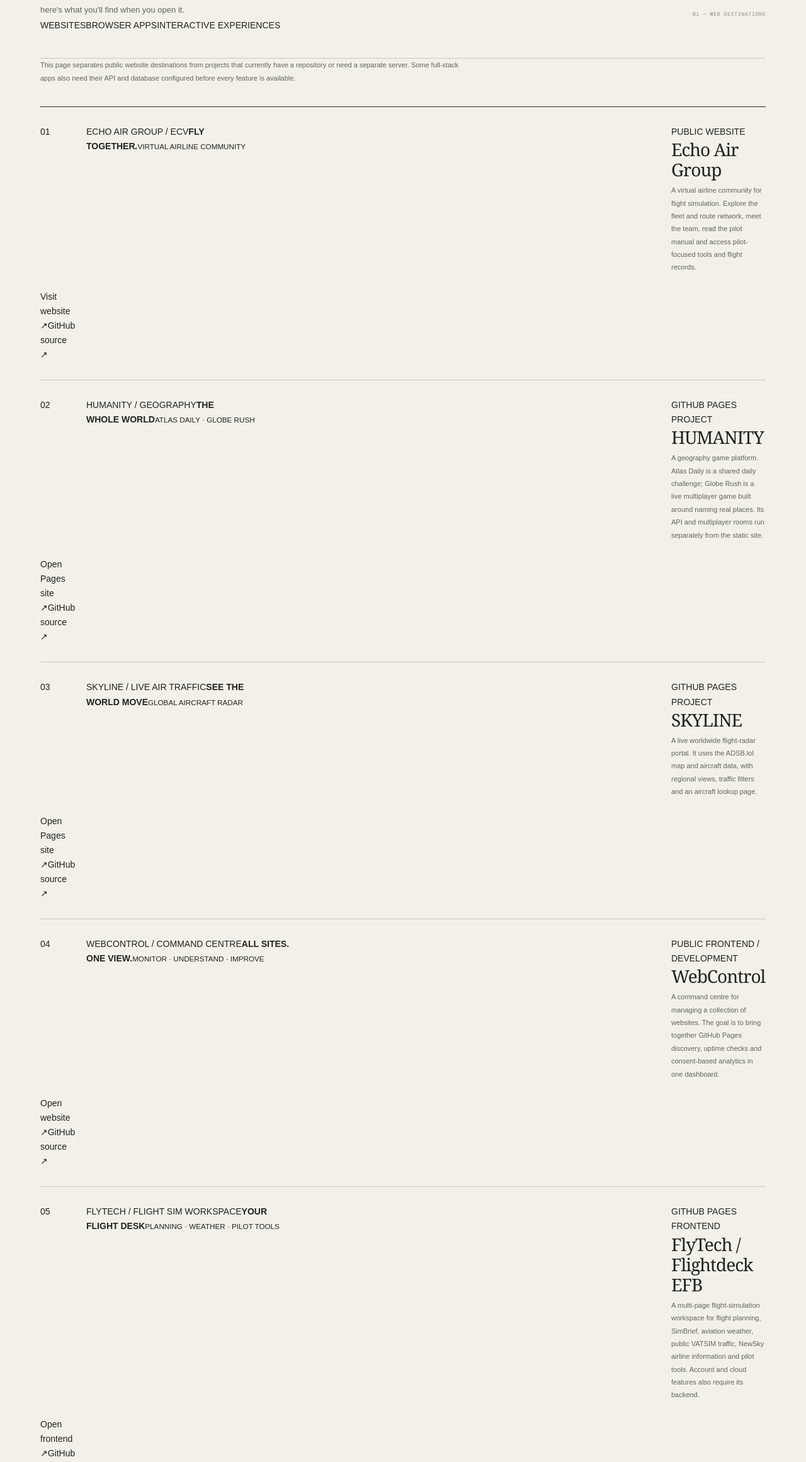
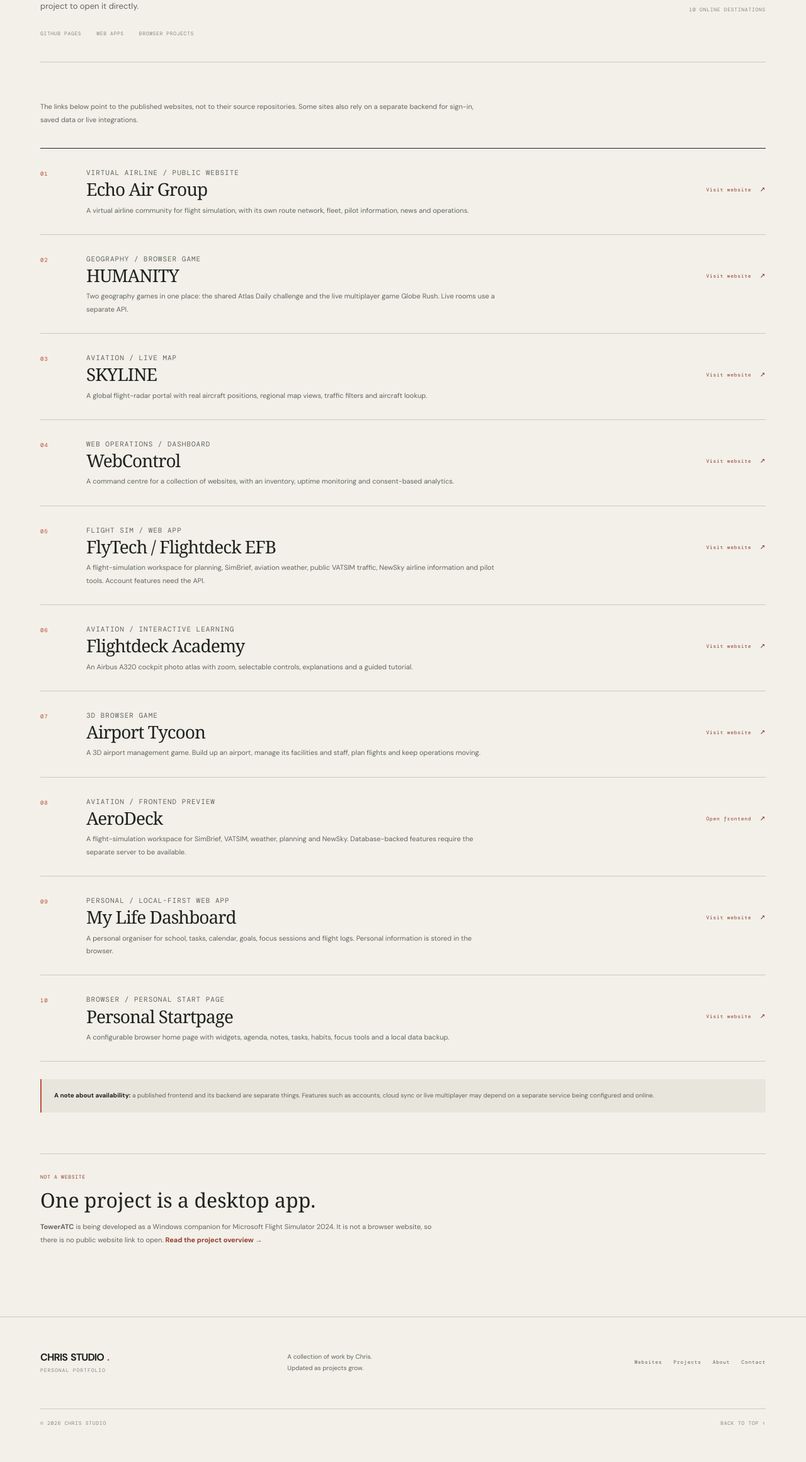
Before and after one commit to echoairgroup/CHRIS-STUDIO, a plain HTML site: page websites.html in a window 1280 px wide. Shown: the part 478-2800 px from the top of the page at 63% size. After the commit the page ends 2762 px from the top, so only its background shows below. Drawn offline with nearby package versions, Linux system fonts and the light colour scheme.

Commit message:
Replace repository links with published project websites

```diff
--- a/websites.html
+++ b/websites.html
@@ -1,102 +1,52 @@
 <!doctype html>
 <html lang="en">
 <head>
-  <meta charset="utf-8"><meta name="viewport" content="width=device-width, initial-scale=1">
-  <meta name="theme-color" content="#080b0d">
-  <title>Websites — Chris Studio</title>
-  <meta name="description" content="A directory of websites and browser experiences built by Chris, with an explanation of each project.">
-  <link rel="icon" href="assets/favicon.svg" type="image/svg+xml">
-  <link rel="preconnect" href="https://fonts.googleapis.com"><link rel="preconnect" href="https://fonts.gstatic.com" crossorigin>
-  <link href="https://fonts.googleapis.com/css2?family=DM+Mono:wght@400;500&family=Manrope:wght@400;500;600;700;800&family=Space+Grotesk:wght@400;500;600;700&display=swap" rel="stylesheet">
-  <link rel="stylesheet" href="styles.css">
-  <meta property="og:type" content="website"><meta property="og:title" content="Websites — Chris Studio">
-  <meta property="og:description" content="The websites and browser experiences behind Chris Studio.">
-  <meta property="og:image" content="https://echoairgroup.github.io/CHRIS-STUDIO/assets/social-card.svg">
+<meta charset="utf-8"><meta name="viewport" content="width=device-width, initial-scale=1"><meta name="theme-color" content="#f2f0e9">
+<title>Websites — Chris Studio</title><meta name="description" content="The published websites and browser projects made by Chris.">
+<link rel="icon" href="assets/favicon.svg" type="image/svg+xml"><link rel="preconnect" href="https://fonts.googleapis.com"><link rel="preconnect" href="https://fonts.gstatic.com" crossorigin>
+<link href="https://fonts.googleapis.com/css2?family=DM+Sans:wght@400;500;600;700&family=DM+Mono:wght@400;500&display=swap" rel="stylesheet"><link rel="stylesheet" href="styles.css">
+<meta property="og:type" content="website"><meta property="og:title" content="Websites — Chris Studio"><meta property="og:description" content="A directory of published websites by Chris."><meta property="og:image" content="https://echoairgroup.github.io/CHRIS-STUDIO/assets/social-card.svg">
 </head>
 <body data-page="websites">
-  <a class="skip-link" href="#main">Skip to content</a><div class="ambient ambient-one"></div><div class="ambient ambient-two"></div>
+<a class="skip-link" href="#main">Skip to content</a>
 <header class="site-header">
-    <a class="brand" href="index.html" aria-label="Chris Studio home"><span class="brand-symbol">C<span>.</span></span><span class="brand-name">CHRIS<span>/</span>STUDIO<small>INDEPENDENT DIGITAL WORKS</small></span></a>
-    <button class="menu-toggle" type="button" aria-expanded="false" aria-controls="primary-nav"><span>Menu</span><i></i><i></i></button>
-    <nav class="primary-nav" id="primary-nav" aria-label="Main navigation">
-      <a href="index.html" data-page-link="home">Studio</a><a href="websites.html" data-page-link="websites">Websites</a><a href="projects.html" data-page-link="projects">Projects</a><a href="about.html" data-page-link="about">About</a><a class="nav-cta" href="contact.html" data-page-link="contact">Say hello <span>↗</span></a>
-    </nav>
+<a class="wordmark" href="index.html"><span>CHRIS</span> STUDIO<span class="wordmark-period">.</span><small>PERSONAL PORTFOLIO</small></a>
+<button class="menu-toggle" type="button" aria-expanded="false" aria-controls="primary-nav">Menu <span>＋</span></button>
+<nav class="primary-nav" id="primary-nav" aria-label="Main navigation"><a href="index.html" data-page-link="home">Home</a><a href="websites.html" data-page-link="websites">Websites</a><a href="projects.html" data-page-link="projects">Projects</a><a href="about.html" data-page-link="about">About</a><a href="journey.html" data-page-link="journey">Process</a><a href="contact.html" data-page-link="contact">Contact</a></nav>
 </header>
 <main id="main">
-    <section class="page-hero page-width" data-index="01">
-      <p class="eyebrow"><span class="signal"></span> THE OPEN-WEB DIRECTORY</p>
-      <h1>Made to be<br><em>explored.</em></h1>
-      <div class="page-hero-bottom"><p class="page-lead">A directory of the websites and browser experiences behind the studio. Each one has a different job — here's what you'll find when you open it.</p><span class="page-index">01 — WEB DESTINATIONS</span></div>
-      <div class="page-stats"><span>WEBSITES</span><span>BROWSER APPS</span><span>INTERACTIVE EXPERIENCES</span></div>
+<section class="page-hero page-width">
+<p class="page-kicker">THE PUBLIC SIDE OF THE WORK</p>
+<h1>Websites you<br>can <em>visit.</em></h1>
+<div class="page-hero-bottom"><p class="page-lead">A simple directory of the published websites and browser experiences in this portfolio. Choose a project to open it directly.</p><span class="page-index">10 ONLINE DESTINATIONS</span></div>
+<div class="page-meta"><span>GITHUB PAGES</span><span>WEB APPS</span><span>BROWSER PROJECTS</span></div>
 </section>
 
-    <section class="website-section page-width">
-      <div class="directory-intro">This page separates public website destinations from projects that currently have a repository or need a separate server. Some full-stack apps also need their API and database configured before every feature is available.</div>
+<section class="website-directory page-width">
+<p class="directory-intro">The links below point to the published websites, not to their source repositories. Some sites also rely on a separate backend for sign-in, saved data or live integrations.</p>
 <div class="website-list">
-        <article class="website-row">
-          <span class="website-no">01</span>
-          <div class="website-preview"><span>ECHO AIR GROUP / ECV</span><strong>FLY<br>TOGETHER<em>.</em></strong><small>VIRTUAL AIRLINE COMMUNITY</small></div>
-          <div class="website-info"><span class="website-status">PUBLIC WEBSITE</span><h2>Echo Air Group</h2><p>A virtual airline community for flight simulation. Explore the fleet and route network, meet the team, read the pilot manual and access pilot-focused tools and flight records.</p></div>
-          <div class="website-actions"><a href="https://echoairgroup.github.io/Echo-Air-Group/" target="_blank" rel="noreferrer">Visit website ↗</a><a class="secondary" href="https://github.com/echoairgroup/Echo-Air-Group" target="_blank" rel="noreferrer">GitHub source ↗</a></div>
-        </article>
-
-        <article class="website-row">
-          <span class="website-no">02</span>
-          <div class="website-preview preview-humanity"><span>HUMANITY / GEOGRAPHY</span><strong>THE<br>WHOLE WORLD</strong><small>ATLAS DAILY · GLOBE RUSH</small></div>
-          <div class="website-info"><span class="website-status status-preview">GITHUB PAGES PROJECT</span><h2>HUMANITY</h2><p>A geography game platform. Atlas Daily is a shared daily challenge; Globe Rush is a live multiplayer game built around naming real places. Its API and multiplayer rooms run separately from the static site.</p></div>
-          <div class="website-actions"><a href="https://echoairgroup.github.io/HUMANITY/" target="_blank" rel="noreferrer">Open Pages site ↗</a><a class="secondary" href="https://github.com/echoairgroup/HUMANITY" target="_blank" rel="noreferrer">GitHub source ↗</a></div>
-        </article>
-
-        <article class="website-row">
-          <span class="website-no">03</span>
-          <div class="website-preview preview-skyline"><span>SKYLINE / LIVE AIR TRAFFIC</span><strong>SEE THE<br>WORLD MOVE</strong><small>GLOBAL AIRCRAFT RADAR</small></div>
-          <div class="website-info"><span class="website-status status-preview">GITHUB PAGES PROJECT</span><h2>SKYLINE</h2><p>A live worldwide flight-radar portal. It uses the ADSB.lol map and aircraft data, with regional views, traffic filters and an aircraft lookup page.</p></div>
-          <div class="website-actions"><a href="https://echoairgroup.github.io/SKYLINE/" target="_blank" rel="noreferrer">Open Pages site ↗</a><a class="secondary" href="https://github.com/echoairgroup/SKYLINE" target="_blank" rel="noreferrer">GitHub source ↗</a></div>
-        </article>
-
-        <article class="website-row">
-          <span class="website-no">04</span>
-          <div class="website-preview preview-webcontrol"><span>WEBCONTROL / COMMAND CENTRE</span><strong>ALL SITES.<br>ONE VIEW.</strong><small>MONITOR · UNDERSTAND · IMPROVE</small></div>
-          <div class="website-info"><span class="website-status status-preview">PUBLIC FRONTEND / DEVELOPMENT</span><h2>WebControl</h2><p>A command centre for managing a collection of websites. The goal is to bring together GitHub Pages discovery, uptime checks and consent-based analytics in one dashboard.</p></div>
-          <div class="website-actions"><a href="https://echoairgroup.github.io/webcontrol/" target="_blank" rel="noreferrer">Open website ↗</a><a class="secondary" href="https://github.com/echoairgroup/webcontrol" target="_blank" rel="noreferrer">GitHub source ↗</a></div>
-        </article>
-
-        <article class="website-row">
-          <span class="website-no">05</span>
-          <div class="website-preview preview-flytech"><span>FLYTECH / FLIGHT SIM WORKSPACE</span><strong>YOUR<br>FLIGHT DESK</strong><small>PLANNING · WEATHER · PILOT TOOLS</small></div>
-          <div class="website-info"><span class="website-status status-preview">GITHUB PAGES FRONTEND</span><h2>FlyTech / Flightdeck EFB</h2><p>A multi-page flight-simulation workspace for flight planning, SimBrief, aviation weather, public VATSIM traffic, NewSky airline information and pilot tools. Account and cloud features also require its backend.</p></div>
-          <div class="website-actions"><a href="https://echoairgroup.github.io/flightdeck-efb/" target="_blank" rel="noreferrer">Open frontend ↗</a><a class="secondary" href="https://github.com/echoairgroup/flightdeck-efb" target="_blank" rel="noreferrer">GitHub source ↗</a></div>
-        </article>
-
-        <article class="website-row">
-          <span class="website-no">06</span>
-          <div class="website-preview"><span>CHRIS.STUDIO / PERSONAL PORTFOLIO</span><strong>IDEAS<br>MADE <em>REAL.</em></strong><small>THE HOME OF THE WORK</small></div>
-          <div class="website-info"><span class="website-status">YOU ARE HERE</span><h2>Chris Studio</h2><p>This portfolio brings the projects together, explains what they do and gives each one a place to be explored.</p></div>
-          <div class="website-actions"><a href="index.html">Back to studio ↗</a><a class="secondary" href="https://github.com/echoairgroup/CHRIS-STUDIO" target="_blank" rel="noreferrer">GitHub source ↗</a></div>
-        </article>
+  <article class="website-row"><span class="website-index">01</span><div class="website-info"><p class="website-state">VIRTUAL AIRLINE / PUBLIC WEBSITE</p><h2>Echo Air Group</h2><p>A virtual airline community for flight simulation, with its own route network, fleet, pilot information, news and operations.</p></div><a class="website-action" href="https://echoairgroup.github.io/Echo-Air-Group/" target="_blank" rel="noreferrer">Visit website <span>↗</span></a></article>
+  <article class="website-row"><span class="website-index">02</span><div class="website-info"><p class="website-state">GEOGRAPHY / BROWSER GAME</p><h2>HUMANITY</h2><p>Two geography games in one place: the shared Atlas Daily challenge and the live multiplayer game Globe Rush. Live rooms use a separate API.</p></div><a class="website-action" href="https://echoairgroup.github.io/HUMANITY/" target="_blank" rel="noreferrer">Visit website <span>↗</span></a></article>
+  <article class="website-row"><span class="website-index">03</span><div class="website-info"><p class="website-state">AVIATION / LIVE MAP</p><h2>SKYLINE</h2><p>A global flight-radar portal with real aircraft positions, regional map views, traffic filters and aircraft lookup.</p></div><a class="website-action" href="https://echoairgroup.github.io/SKYLINE/" target="_blank" rel="noreferrer">Visit website <span>↗</span></a></article>
+  <article class="website-row"><span class="website-index">04</span><div class="website-info"><p class="website-state">WEB OPERATIONS / DASHBOARD</p><h2>WebControl</h2><p>A command centre for a collection of websites, with an inventory, uptime monitoring and consent-based analytics.</p></div><a class="website-action" href="https://echoairgroup.github.io/webcontrol/" target="_blank" rel="noreferrer">Visit website <span>↗</span></a></article>
+  <article class="website-row"><span class="website-index">05</span><div class="website-info"><p class="website-state">FLIGHT SIM / WEB APP</p><h2>FlyTech / Flightdeck EFB</h2><p>A flight-simulation workspace for planning, SimBrief, aviation weather, public VATSIM traffic, NewSky airline information and pilot tools. Account features need the API.</p></div><a class="website-action" href="https://echoairgroup.github.io/flightdeck-efb/" target="_blank" rel="noreferrer">Visit website <span>↗</span></a></article>
+  <article class="website-row"><span class="website-index">06</span><div class="website-info"><p class="website-state">AVIATION / INTERACTIVE LEARNING</p><h2>Flightdeck Academy</h2><p>An Airbus A320 cockpit photo atlas with zoom, selectable controls, explanations and a guided tutorial.</p></div><a class="website-action" href="https://echoairgroup.github.io/Flightdeck-Academy/" target="_blank" rel="noreferrer">Visit website <span>↗</span></a></article>
+  <article class="website-row"><span class="website-index">07</span><div class="website-info"><p class="website-state">3D BROWSER GAME</p><h2>Airport Tycoon</h2><p>A 3D airport management game. Build up an airport, manage its facilities and staff, plan flights and keep operations moving.</p></div><a class="website-action" href="https://echoairgroup.github.io/airport-tycoon/" target="_blank" rel="noreferrer">Visit website <span>↗</span></a></article>
+  <article class="website-row"><span class="website-index">08</span><div class="website-info"><p class="website-state">AVIATION / FRONTEND PREVIEW</p><h2>AeroDeck</h2><p>A flight-simulation workspace for SimBrief, VATSIM, weather, planning and NewSky. Database-backed features require the separate server to be available.</p></div><a class="website-action" href="https://echoairgroup.github.io/aerodeck/" target="_blank" rel="noreferrer">Open frontend <span>↗</span></a></article>
+  <article class="website-row"><span class="website-index">09</span><div class="website-info"><p class="website-state">PERSONAL / LOCAL-FIRST WEB APP</p><h2>My Life Dashboard</h2><p>A personal organiser for school, tasks, calendar, goals, focus sessions and flight logs. Personal information is stored in the browser.</p></div><a class="website-action" href="https://echoairgroup.github.io/My-Life-Dashboard/" target="_blank" rel="noreferrer">Visit website <span>↗</span></a></article>
+  <article class="website-row"><span class="website-index">10</span><div class="website-info"><p class="website-state">BROWSER / PERSONAL START PAGE</p><h2>Personal Startpage</h2><p>A configurable browser home page with widgets, agenda, notes, tasks, habits, focus tools and a local data backup.</p></div><a class="website-action" href="https://echoairgroup.github.io/Personal-Startpage/" target="_blank" rel="noreferrer">Visit website <span>↗</span></a></article>
 </div>
 
-      <div class="website-note"><b>About the links:</b> the project pages explain the intended site destinations. A GitHub Pages link can depend on the repository's Pages workflow being enabled and successfully deployed; the repository link is included as a direct fallback.</div>
+<div class="website-note"><b>A note about availability:</b> a published frontend and its backend are separate things. Features such as accounts, cloud sync or live multiplayer may depend on a separate service being configured and online.</div>
+
+<section class="project-only">
+<p class="section-label">NOT A WEBSITE</p>
+<h2>One project is a desktop app.</h2>
+<p><b>TowerATC</b> is being developed as a Windows companion for Microsoft Flight Simulator 2024. It is not a browser website, so there is no public website link to open. <a href="project-details.html#tower-atc">Read the project overview →</a></p>
 </section>
-
-    <section class="extra-sites page-width">
-      <p class="section-kicker">ALSO IN THE COLLECTION</p>
-      <h2>Browser projects & personal tools.</h2>
-      <p>These are part of the wider portfolio too. Some have a browser build, while others are best explored from their source repository.</p>
-      <div class="extra-grid">
-        <article class="extra-card"><span>07 / LEARNING</span><h3>Flightdeck Academy</h3><p>An Airbus A320 cockpit photo atlas with selectable controls, zoom and a guided tutorial.</p><a href="https://github.com/echoairgroup/Flightdeck-Academy" target="_blank" rel="noreferrer">Open project repository ↗</a></article>
-        <article class="extra-card"><span>08 / SIMULATION</span><h3>Airport Tycoon</h3><p>A 3D airport management game with aircraft operations, facilities, staff and airport finances.</p><a href="https://github.com/echoairgroup/airport-tycoon" target="_blank" rel="noreferrer">Open project repository ↗</a></article>
-        <article class="extra-card"><span>09 / PRODUCTIVITY</span><h3>My Life Dashboard</h3><p>A local-first dashboard for daily planning, tasks, schoolwork, focus and flight logs.</p><a href="https://github.com/echoairgroup/My-Life-Dashboard" target="_blank" rel="noreferrer">Open project repository ↗</a></article>
-        <article class="extra-card"><span>10 / PERSONALISATION</span><h3>Personal Startpage</h3><p>A configurable browser startpage with widgets, agenda, notes, tasks, goals and habits.</p><a href="https://github.com/echoairgroup/Personal-Startpage" target="_blank" rel="noreferrer">Open project repository ↗</a></article>
-        <article class="extra-card"><span>11 / FLIGHT TOOLS</span><h3>AeroDeck</h3><p>A full-stack flight-simulation workspace that needs a server host and a database.</p><a href="https://github.com/echoairgroup/aerodeck" target="_blank" rel="noreferrer">Open project repository ↗</a></article>
-        <article class="extra-card"><span>12 / DESKTOP</span><h3>TowerATC</h3><p>A Windows desktop companion concept for voice-first ATC interaction with MSFS 2024.</p><a href="projects.html#tower-atc">Read the project overview →</a></article>
-      </div>
 </section>
 </main>
-  <footer class="site-footer">
-    <div class="page-width footer-top"><a class="brand footer-brand" href="index.html"><span class="brand-symbol">C<span>.</span></span><span class="brand-name">CHRIS<span>/</span>STUDIO<small>INDEPENDENT DIGITAL WORKS</small></span></a><p>A home for ideas, projects<br>and the process in between.</p><div class="footer-links"><a href="websites.html">Websites</a><a href="projects.html">Projects</a><a href="about.html">About</a><a href="https://github.com/echoairgroup" target="_blank" rel="noreferrer">GitHub ↗</a></div></div>
-    <div class="page-width footer-bottom"><span>© <span data-year>2026</span> CHRIS.STUDIO</span><span>MADE WITH CURIOSITY <b>✳</b></span><a href="#main">BACK TO TOP ↑</a></div>
-  </footer>
+<footer class="site-footer"><div class="page-width footer-main"><a class="wordmark" href="index.html"><span>CHRIS</span> STUDIO<span class="wordmark-period">.</span><small>PERSONAL PORTFOLIO</small></a><p>A collection of work by Chris.<br>Updated as projects grow.</p><nav class="footer-nav"><a href="websites.html">Websites</a><a href="projects.html">Projects</a><a href="about.html">About</a><a href="contact.html">Contact</a></nav></div><div class="page-width footer-bottom"><span>© <span data-year>2026</span> CHRIS STUDIO</span><a href="#main">BACK TO TOP ↑</a></div></footer>
 <script src="script.js" defer></script>
 </body>
 </html>
```
Lines whose indentation alone changed are shown as unchanged.
